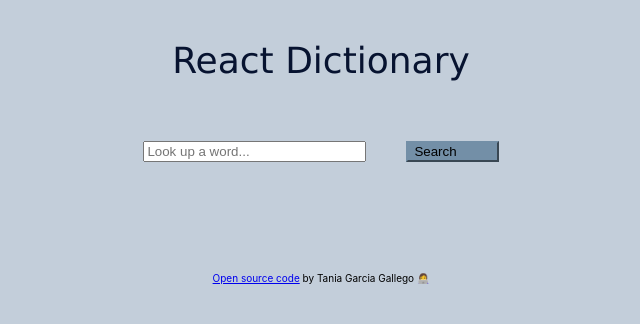
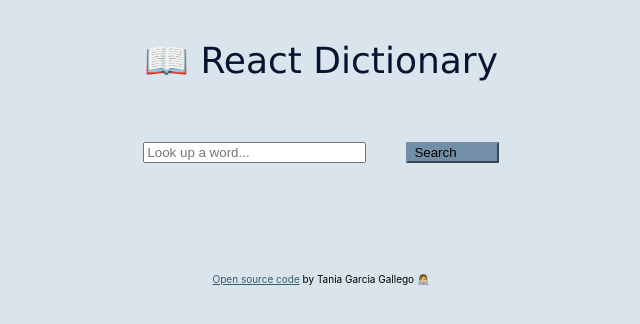
Before and after one commit to tania-garcia-gallego/dictionary-react, a React (Create React App) app: page / in a window 1280 px wide. Shown: the top 324 px of the page, without its empty margins (319-959 px from the left). Built offline with nearby package versions, Linux system fonts and the light colour scheme; the HTML template or start-up script is replaced by a standard one.

Commit message:
Styled the dictionary

```diff
--- a/src/App.js
+++ b/src/App.js
@@ -9,7 +9,7 @@ function App() {
   return (
     <div className="App">
       <header className="App-header">
-       React Dictionary
+      📖 React Dictionary
       </header>
       <DictionarySearch />
       <Footer />
--- a/src/Definition.js
+++ b/src/Definition.js
@@ -7,6 +7,7 @@ export default function Definition(props) {
     if (props.definition) {
          return  (
             <div className="Definitions">
+                <section>
              <h2 >{props.definition.word}</h2>
              {props.definition.phonetics.map(function (phonetic, index) {
                  return (
@@ -15,11 +16,12 @@ export default function Definition(props) {
                      </div>
                  )
              })}
+             </section>
              {props.definition.meanings.map(function(meaning, index) {
                  return (
-                     <div key={index}>
+                     <section key={index}>
                          <Meaning meaning={meaning}/>
-                     </div>
+                     </section>
                  );
              })}
 
--- a/src/DictionarySearch.css
+++ b/src/DictionarySearch.css
@@ -9,3 +9,11 @@ input {
   margin: 20px;
   padding-right: 40px;
 }
+
+section {
+  background-color: white;
+  border-radius: 10px;
+  box-shadow: 0 8px 20px rgb(56 94 114 / 30%);
+  padding: 20px;
+  margin: 20px;
+}
--- a/src/DictionarySearch.js
+++ b/src/DictionarySearch.js
@@ -27,11 +27,13 @@ export default function DictionarySearch() {
 
 
     return (<div>
+
         <form onSubmit={Search}>
             <input type="search" placeholder="Look up a word..." onChange={HandleWord}></input>
             <button type="submit">Search</button>
 
         </form>
+
           <Definition definition={definition}/>
     </div>)
 }
--- /dev/null
+++ b/src/Phonetic.css
@@ -0,0 +1,3 @@
+a {
+  color: #385e72;
+}
--- a/src/Phonetic.js
+++ b/src/Phonetic.js
@@ -1,4 +1,4 @@
-
+import "./Phonetic.css";
 
 export default function Phonetic (props){
     console.log(props);
--- a/src/index.css
+++ b/src/index.css
@@ -5,7 +5,7 @@ body {
     sans-serif;
   -webkit-font-smoothing: antialiased;
   -moz-osx-font-smoothing: grayscale;
-  background-color: #c3ceda;
+  background-color: #d9e4ec;
 }
 
 code {
```
